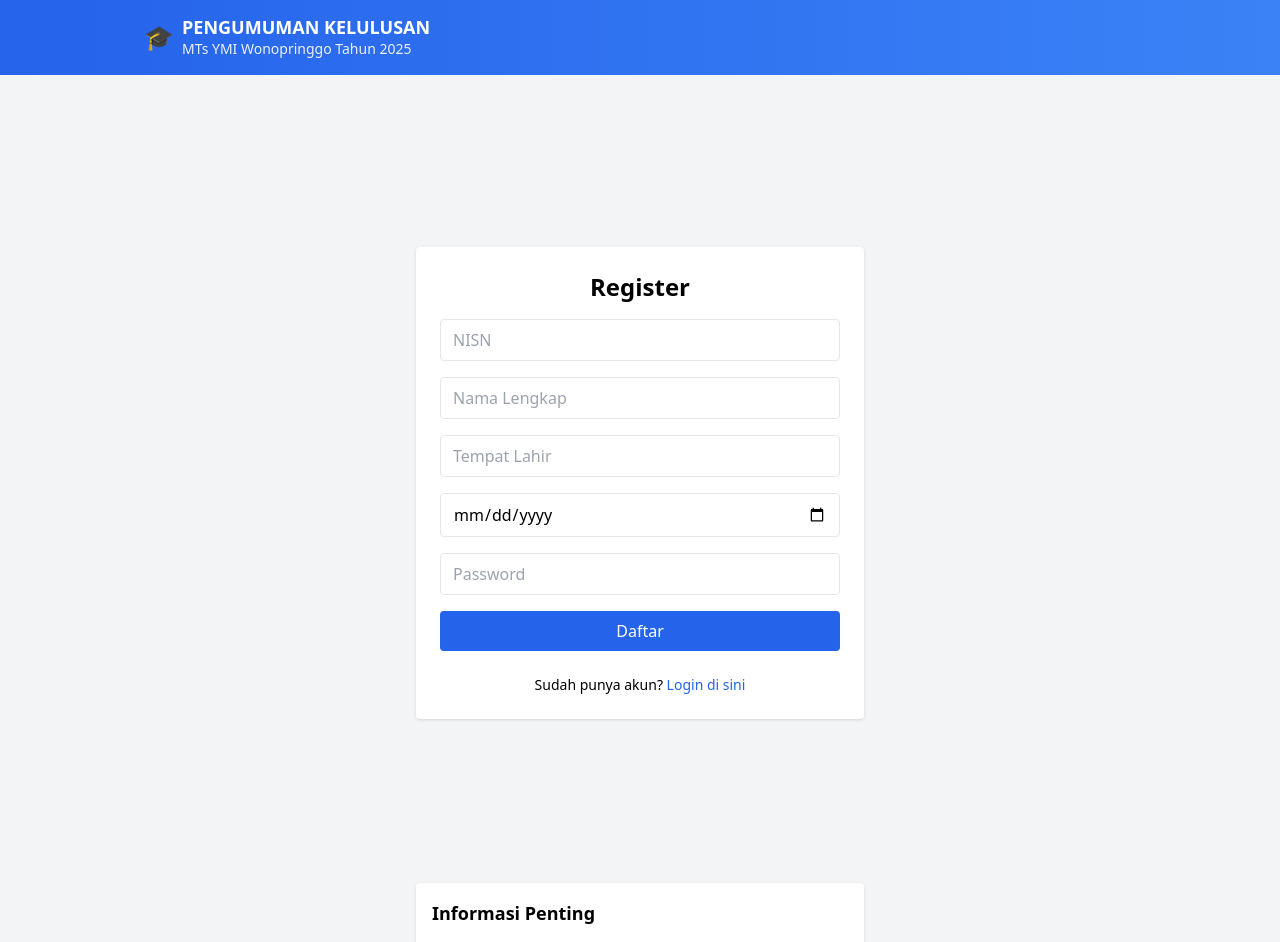
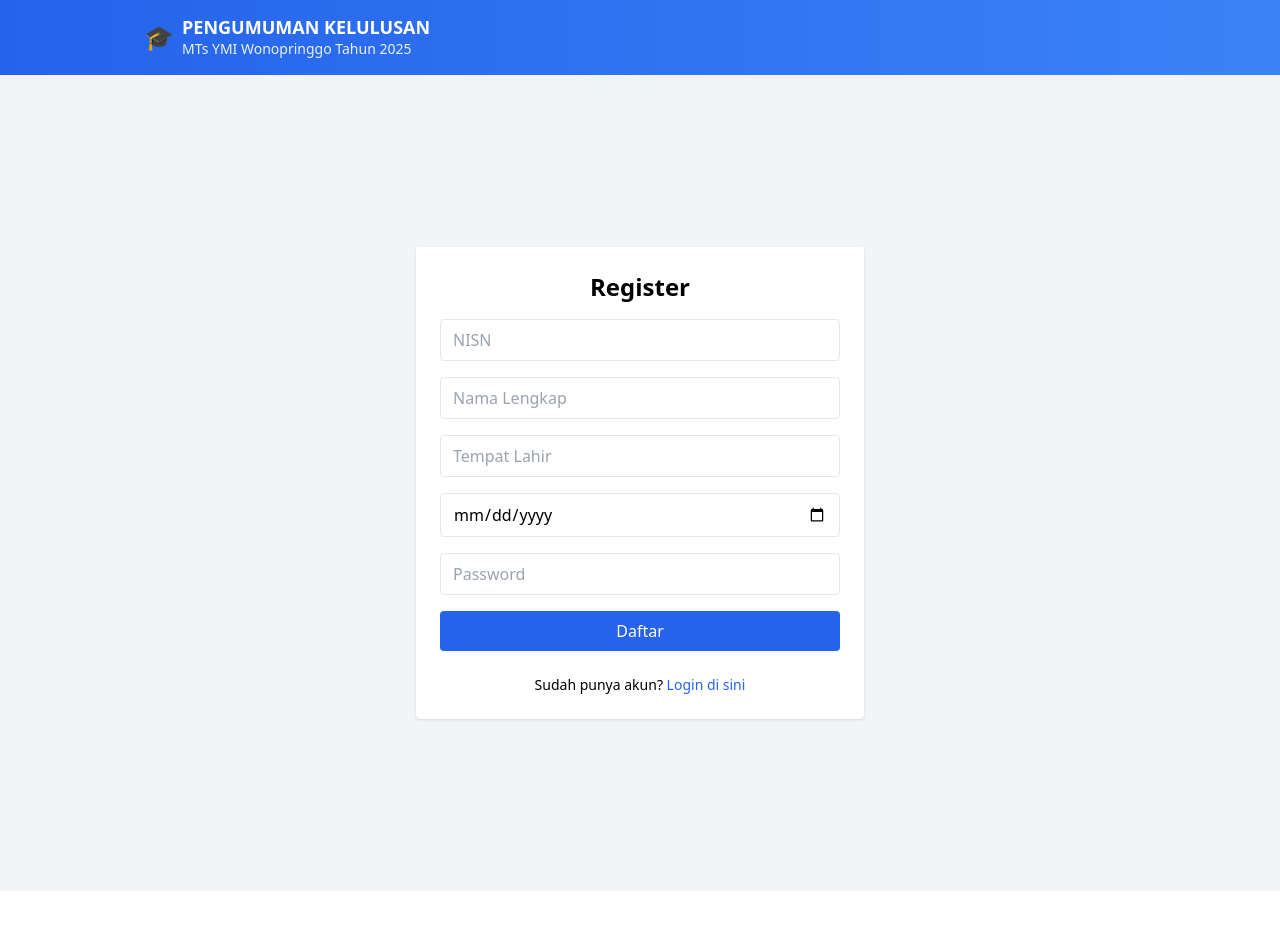
Before and after one commit to lydz8x/graduation-app, a React (Vite) app in the folder frontend/: page /register in a window 1280 px wide. Shown: the top 942 px of the page. After the commit the page ends 891 px from the top, so only its background shows below. Built offline with nearby package versions, Linux system fonts and the light colour scheme; no server answers.

Commit message:
fix litle bug

```diff
--- a/frontend/src/pages/Download.tsx
+++ b/frontend/src/pages/Download.tsx
@@ -1,7 +1,6 @@
 import React, { useEffect, useState } from "react";
 import axios from "axios";
 import Navbar from "../components/Navbar";
-import ImportantInfo from "../components/ImportantInfo";
 import { API_URL } from "../lib/api";
 
 function Download() {
@@ -172,7 +171,6 @@ function Download() {
             )}
           </div>
         </div>
-        {/* <ImportantInfo /> */}
       </main>
     </>
   );
--- a/frontend/src/pages/Login.tsx
+++ b/frontend/src/pages/Login.tsx
@@ -4,7 +4,6 @@ import { useNavigate } from "react-router-dom";
 import axios from "axios";
 import { Eye, EyeOff } from "lucide-react";
 import Navbar from "../components/Navbar";
-import ImportantInfo from "../components/ImportantInfo";
 import { API_URL } from "../lib/api";
 
 function Login() {
@@ -97,7 +96,6 @@ function Login() {
             </p>
           </div>
         </div>
-        {/* <ImportantInfo /> */}
       </main>
     </>
   );
--- a/frontend/src/pages/Register.tsx
+++ b/frontend/src/pages/Register.tsx
@@ -3,7 +3,6 @@ import { useState } from "react";
 import { useNavigate } from "react-router-dom";
 import axios from "axios";
 import Navbar from "../components/Navbar";
-import ImportantInfo from "../components/ImportantInfo";
 import { API_URL } from "../lib/api";
 
 function Register() {
@@ -100,7 +99,6 @@ function Register() {
             </p>
           </div>
         </div>
-        <ImportantInfo />
       </main>
     </>
   );
```
Also changed, not shown: frontend/vercel.json (added).
